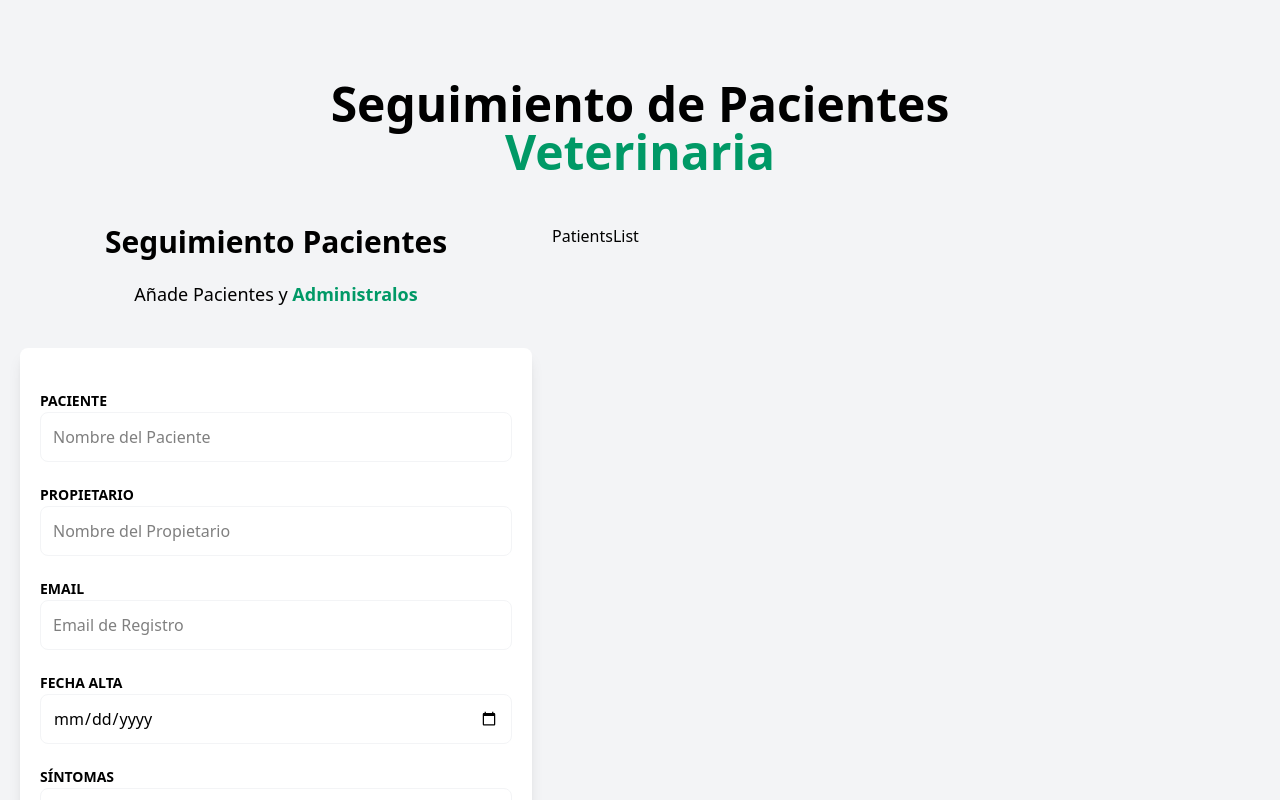
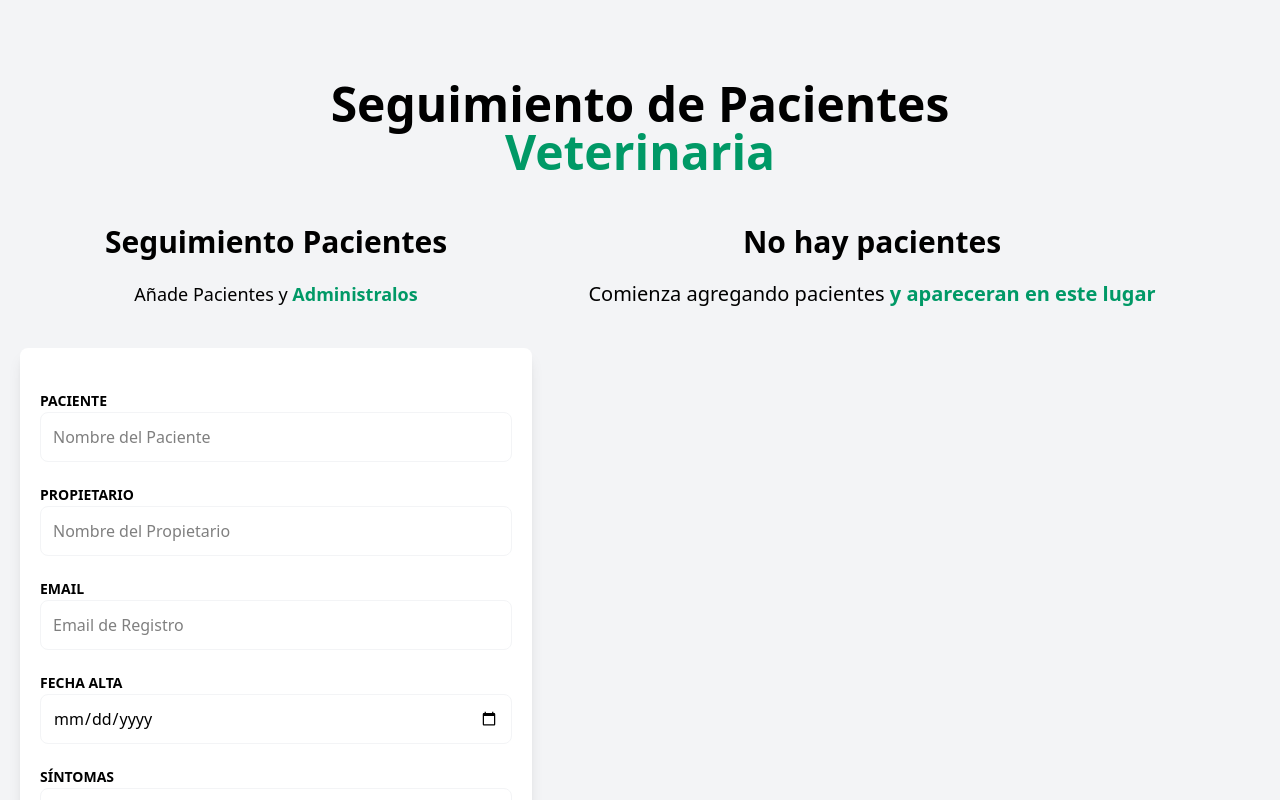
Before and after one commit to r0odr1/AdministradorDePacientes, a React (Vite) app: page / in a window 1280 px wide. Shown: the top 800 px of the page. Built offline with nearby package versions, Linux system fonts and the light colour scheme.

Commit message:
listado de pacientes y mostrandolos

```diff
--- /dev/null
+++ b/src/components/PatientDetailItem.tsx
@@ -0,0 +1,12 @@
+type PatientDetailItemProps = {
+  label: string
+  data: string
+}
+
+export default function PatientDetailItem({label, data} : PatientDetailItemProps) {
+  return (
+    <p className="font-bold mb-3 text-gray-700 uppercase">{label}: {''}
+      <span className="font-normal normal-case">{data}</span>
+    </p>
+  )
+}
--- /dev/null
+++ b/src/components/PatientDetails.tsx
@@ -0,0 +1,19 @@
+import type { Patient } from "../types"
+import PatientDetailItem from "./PatientDetailItem"
+
+type PatientDetailsProps = {
+  patient: Patient
+}
+
+export default function PatientDetails({patient} : PatientDetailsProps) {
+  return (
+    <div className="mx-5 my-10 px-5 py-10 bg-white shadow-md rounded-xl">
+      <PatientDetailItem label="ID" data={patient.id} />
+      <PatientDetailItem label="Nombre" data={patient.name} />
+      <PatientDetailItem label="Propietario" data={patient.caretaker} />
+      <PatientDetailItem label="Email" data={patient.email} />
+      <PatientDetailItem label="Fecha de alta" data={patient.date.toString()} />
+      <PatientDetailItem label="Síntomas" data={patient.symptoms} />
+    </div>
+  )
+}
--- a/src/components/PatientsList.tsx
+++ b/src/components/PatientsList.tsx
@@ -1,11 +1,37 @@
 import { usePatientStore } from "../store"
+import PatientDetails from "./PatientDetails";
 
 export default function PatientsList() {
-  const patients = usePatientStore(state => state.patients)
+  const patients = usePatientStore((state) => state.patients)
 
   console.log(patients);
 
   return (
-    <div>PatientsList</div>
+    <div className="md:w-1/2 lg:3/5 md:h-screen overflow-y-scroll">
+      {patients.length ? (
+        <>
+          <h2 className="font-black text-3xl text-center">Listado de Pacientes</h2>
+          <p className="text-xl mt-5 mb-10 text-center">
+            Administra tus {''}
+            <span className="text-emerald-600 font-black">Pacientes y Citas</span>
+          </p>
+          {patients.map( patient => (
+            <PatientDetails
+                key={patient.id}
+                patient={patient}
+            />
+          ))}
+        </>
+      ) : (
+        <>
+          <h2 className="font-black text-3xl text-center">No hay pacientes</h2>
+          <p className="text-xl mt-5 mb-10 text-center">
+            Comienza agregando pacientes {''}
+            <span className="text-emerald-600 font-black">y apareceran en este lugar</span>
+          </p>
+        </>
+      )}
+
+    </div>
   )
 }
```
